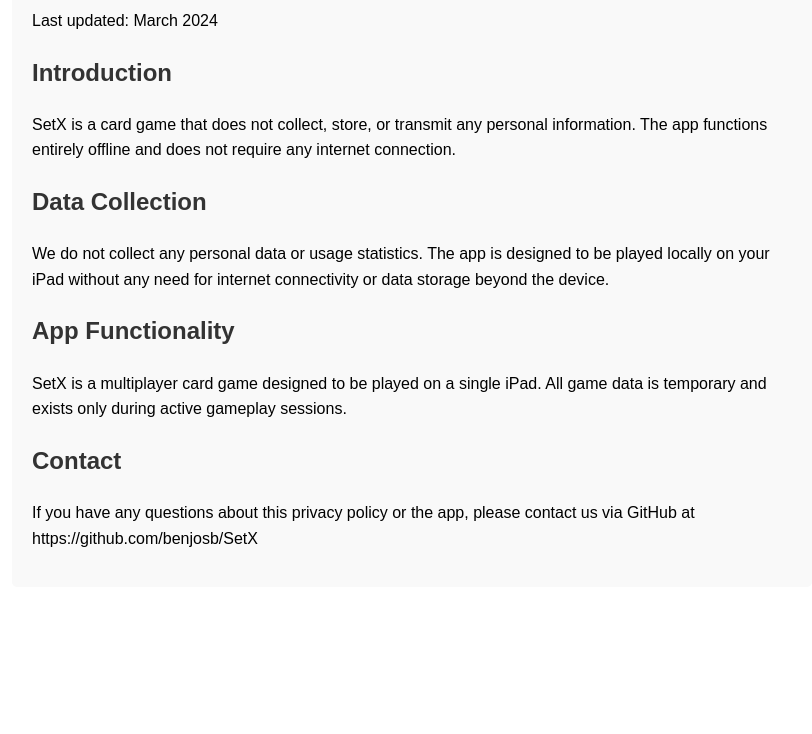
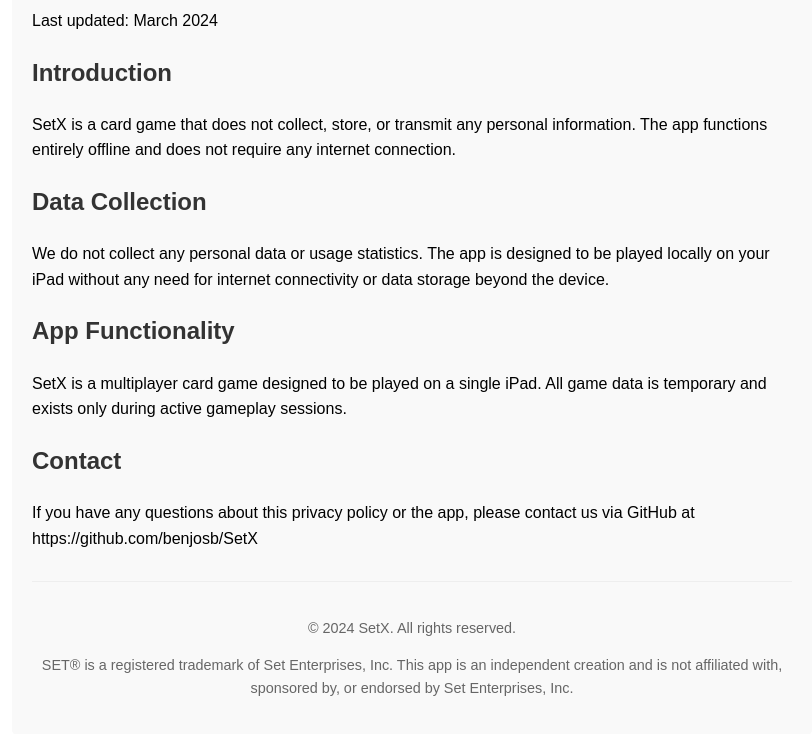
Before and after one commit to benjosb/setx-docs, a plain HTML site: page privacy.html in a window 1280 px wide. Shown: the part 126-860 px from the top of the page, without its empty margins (228-1040 px from the left). Before the commit the page ends 800 px from the top, so only its background shows below. Drawn offline with Linux system fonts and the light colour scheme.

Commit message:
Add copyright notice to support and privacy pages

```diff
--- a/privacy.html
+++ b/privacy.html
@@ -2,6 +2,7 @@
 <html>
 <head>
     <title>SetX Privacy Policy</title>
+    <link rel="icon" type="image/png" href="app-icon.png">
     <style>
         body {
             font-family: Arial, sans-serif;
@@ -12,6 +13,14 @@
         }
         h1, h2 { color: #333; }
         .container { background: #f9f9f9; padding: 20px; border-radius: 5px; }
+        .copyright {
+            margin-top: 30px;
+            font-size: 0.9em;
+            color: #666;
+            text-align: center;
+            border-top: 1px solid #eee;
+            padding-top: 20px;
+        }
     </style>
 </head>
 <body>
@@ -30,6 +39,11 @@
 
         <h2>Contact</h2>
         <p>If you have any questions about this privacy policy or the app, please contact us via GitHub at https://github.com/benjosb/SetX</p>
+
+        <div class="copyright">
+            <p>© 2024 SetX. All rights reserved.</p>
+            <p>SET® is a registered trademark of Set Enterprises, Inc. This app is an independent creation and is not affiliated with, sponsored by, or endorsed by Set Enterprises, Inc.</p>
+        </div>
     </div>
 </body>
 </html>
```
Also changed, not shown: support.html (+14 -0 lines).
